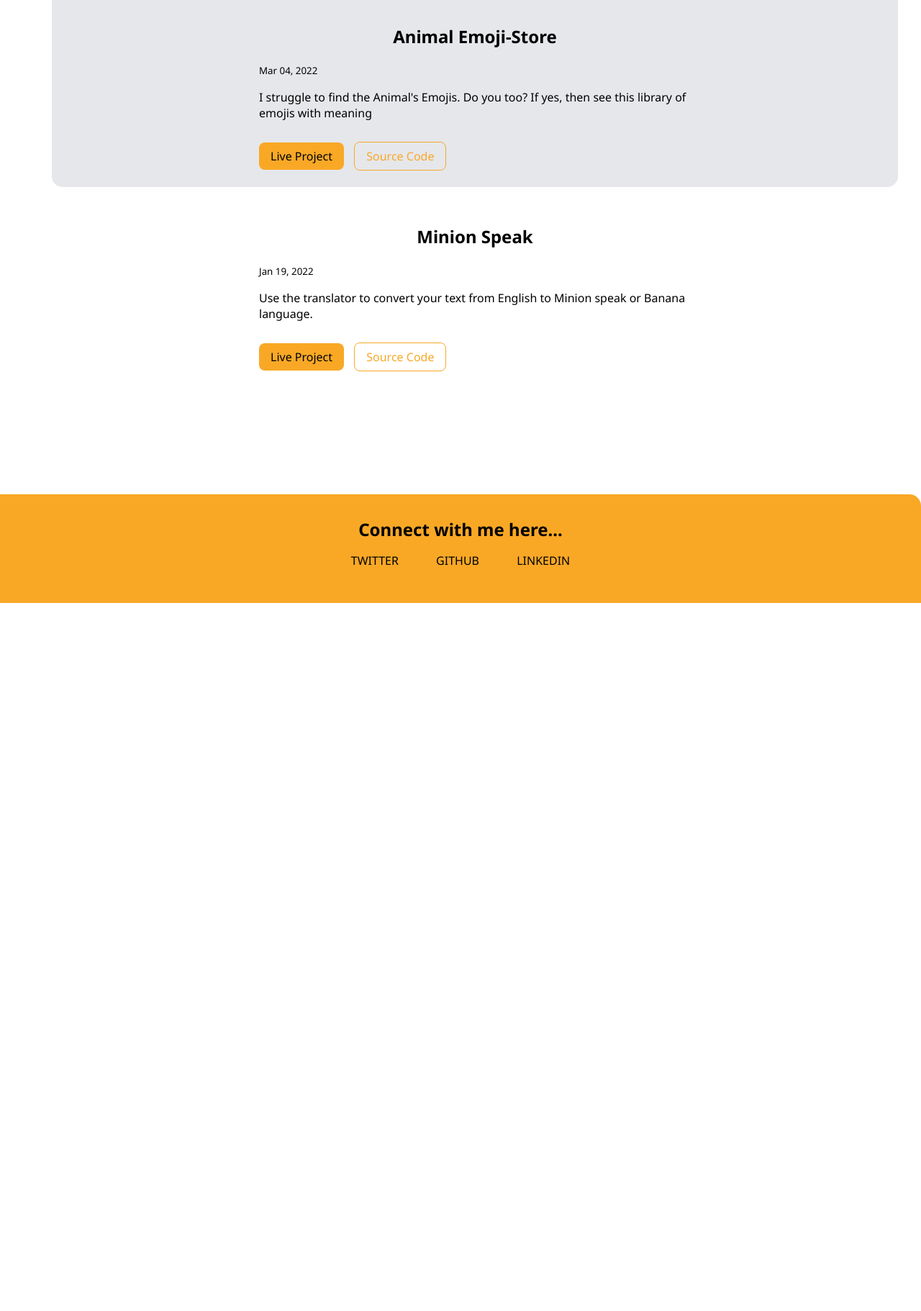
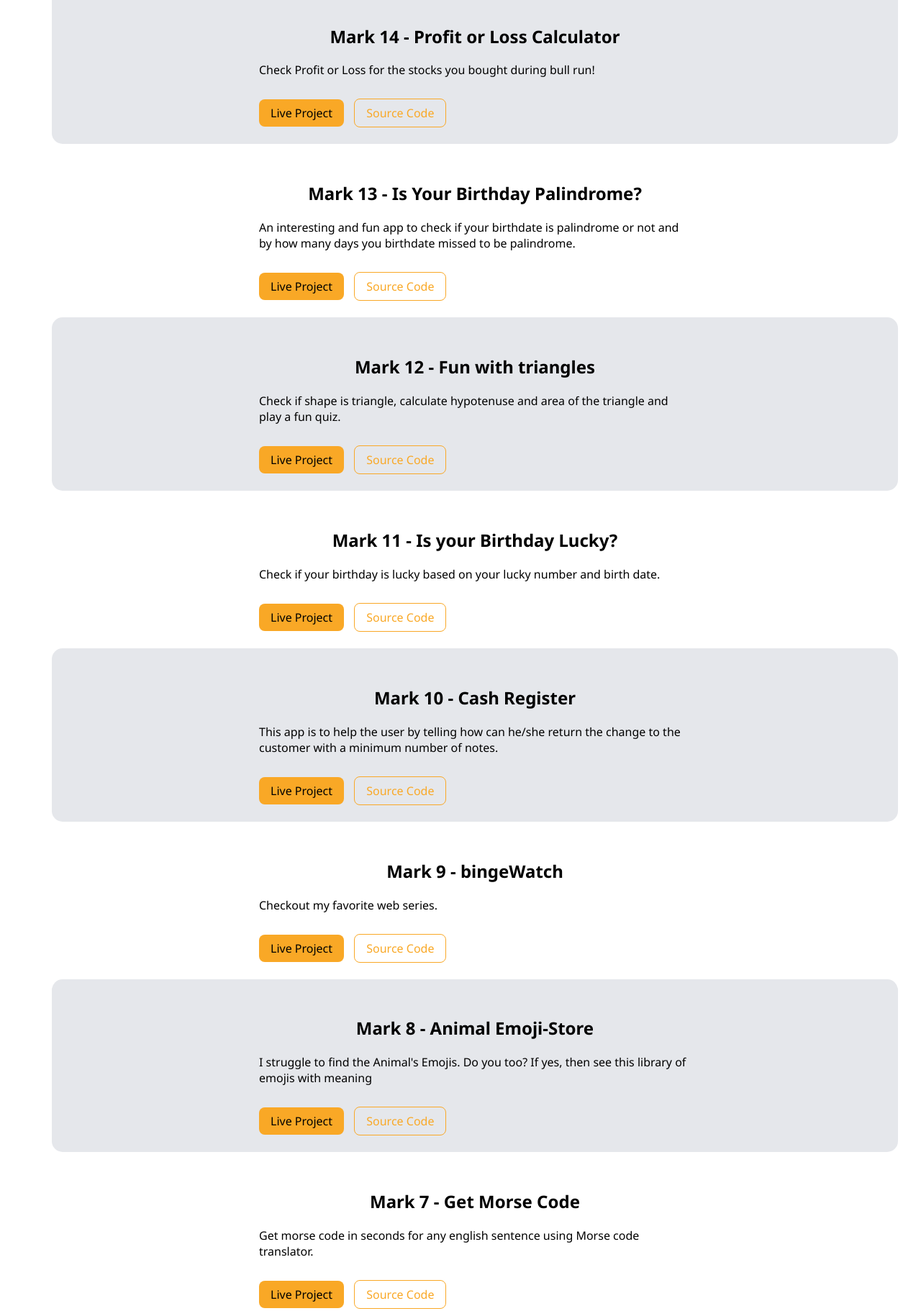
Before and after one commit to ankit1595/ankitsharma-site, a plain HTML site: page projects.html in a window 1280 px wide. Shown: the part 660-2482 px from the top of the page at 72% size. Before the commit the page ends 1498 px from the top, so only its background shows below. Drawn offline with Linux system fonts and the light colour scheme.

Commit message:
projects added

```diff
--- a/projects.html
+++ b/projects.html
@@ -1,27 +1,14 @@
 <!DOCTYPE html>
 <html lang="en">
+
 <head>
   <meta charset="UTF-8" />
   <meta http-equiv="X-UA-Compatible" content="IE=edge" />
   <meta name="viewport" content="width=device-width, initial-scale=1.0" />
   <title>Projects | Ankit Sharma</title>
-    <link
-      rel="apple-touch-icon"
-      sizes="180x180"
-      href="./images/favicon/apple-touch-icon.png"
-    />
-    <link
-      rel="icon"
-      type="image/png"
-      sizes="32x32"
-      href="./images/favicon/favicon-32x32.png"
-    />
-    <link
-      rel="icon"
-      type="image/png"
-      sizes="16x16"
-      href="./images/favicon/favicon-16x16.png"
-    />
+  <link rel="apple-touch-icon" sizes="180x180" href="./images/favicon/apple-touch-icon.png" />
+  <link rel="icon" type="image/png" sizes="32x32" href="./images/favicon/favicon-32x32.png" />
+  <link rel="icon" type="image/png" sizes="16x16" href="./images/favicon/favicon-16x16.png" />
   <link rel="manifest" href="./images/favicon/site.webmanifest" />
   <link rel="stylesheet" href="/styles.css" />
 </head>
@@ -57,25 +44,78 @@
 
       <li class="section ow">
         <div class="container container-center">
-            <h1>Animal Emoji-Store</h1>
-            <small>Mar 04, 2022</small>
+          <h1>Mark 14 - Profit or Loss Calculator</h1>
+          <!-- <small>Mar 04, 2022</small> -->
           <p>
-              I struggle to find the Animal's Emojis. Do you too? If yes, then
-              see this library of emojis with meaning
+            Check Profit or Loss for the stocks you bought during bull run!
           </p>
           <br />
-            <a
-              class="link link-primary"
-              href="https://9ilcsj.csb.app/"
-              target="_blank"
-              >Live Project</a
-            >
-            <a
-              class="link link-secondary"
-              href="https://codesandbox.io/s/animal-emoji-store-9ilcsj"
-              target="_blank"
-              >Source Code</a
-            >
+          <a class="link link-primary" href="https://stocks-console.netlify.app/" target="_blank">Live Project</a>
+          <a class="link link-secondary" href="https://github.com/ankit1595/stocks-console"
+            target="_blank">Source Code</a>
+        </div>
+      </li>
+      <!-- || -->
+
+      <li class="section">
+        <div class="container container-center">
+          <h1>Mark 13 - Is Your Birthday Palindrome?</h1>
+          <!-- <small>Mar 04, 2022</small> -->
+          <p>
+            An interesting and fun app to check if your birthdate is palindrome or not and by how many days you birthdate missed to
+            be palindrome.
+          </p>
+          <br />
+          <a class="link link-primary" href="https://palindrom-date.netlify.app/" target="_blank">Live Project</a>
+          <a class="link link-secondary" href="https://github.com/ankit1595/palindrome-bday"
+            target="_blank">Source Code</a>
+        </div>
+      </li>
+
+      <!-- || -->
+
+      <li class="section ow">
+        <div class="container container-center">
+          <h1>Mark 12 - Fun with triangles  </h1>
+          <!-- <small>Mar 04, 2022</small> -->
+          <p>
+            Check if shape is triangle, calculate hypotenuse and area of the triangle and play a fun quiz.
+          </p>
+          <br />
+          <a class="link link-primary" href="https://funnwithtriangle.netlify.app/" target="_blank">Live Project</a>
+          <a class="link link-secondary" href="https://github.com/ankit1595/fun-with-triangle"
+            target="_blank">Source Code</a>
+        </div>
+      </li>
+      <!-- || -->
+
+      <li class="section">
+        <div class="container container-center">
+          <h1>Mark 11 - Is your Birthday Lucky?</h1>
+          <!-- <small>Mar 04, 2022</small> -->
+          <p>
+            Check if your birthday is lucky based on your lucky number and birth date.
+          </p>
+          <br />
+          <a class="link link-primary" href="https://isyourbirthdayyluckyy.netlify.app/" target="_blank">Live Project</a>
+          <a class="link link-secondary" href="https://github.com/ankit1595/is-your-birthday-lucky"
+            target="_blank">Source Code</a>
+        </div>
+      </li>
+
+      <!-- || -->
+
+      <li class="section ow">
+        <div class="container container-center">
+          <h1>Mark 10 - Cash Register</h1>
+          <!-- <small>Mar 04, 2022</small> -->
+          <p>
+            This app is to help the user by telling how can he/she return the change to the customer with a minimum number of notes.
+          </p>
+          <br />
+          <a class="link link-primary" href="https://cashifyy.netlify.app/" target="_blank">Live Project</a>
+          <a class="link link-secondary" href="https://github.com/ankit1595/cash-register"
+            target="_blank">Source Code</a>
         </div>
       </li>
 
@@ -83,25 +123,96 @@
 
       <li class="section">
         <div class="container container-center">
-            <h1>Minion Speak</h1>
-            <small>Jan 19, 2022</small>
+          <h1>Mark 9 - bingeWatch</h1>
+          <!-- <small>Mar 04, 2022</small> -->
+          <p>
+            Checkout my favorite web series.
+          </p>
+          <br />
+          <a class="link link-primary" href="https://bingewatchseries.netlify.app/" target="_blank">Live Project</a>
+          <a class="link link-secondary" href="https://github.com/ankit1595/web-series-recommendation"
+            target="_blank">Source Code</a>
+        </div>
+      </li>
+
+      <!-- || -->
+
+      <li class="section ow">
+        <div class="container container-center">
+          <h1>Mark 8 - Animal Emoji-Store</h1>
+          <!-- <small>Mar 04, 2022</small> -->
+          <p>
+            I struggle to find the Animal's Emojis. Do you too? If yes, then
+            see this library of emojis with meaning
+          </p>
+          <br />
+          <a class="link link-primary" href="https://9ilcsj.csb.app/" target="_blank">Live Project</a>
+          <a class="link link-secondary" href="https://codesandbox.io/s/animal-emoji-store-9ilcsj"
+            target="_blank">Source Code</a>
+        </div>
+      </li>
+
+      <!-- || -->
+
+      <li class="section">
+        <div class="container container-center">
+          <h1>Mark 7 - Get Morse Code</h1>
+          <!-- <small>Jan 19, 2022</small> -->
+          <p>Get morse code in seconds for any english sentence using Morse code translator.
+
+          </p>
+          <br />
+          <a class="link link-primary" href="https://get-morse.netlify.app/" target="_blank">Live Project</a>
+          <a class="link link-secondary" href="https://github.com/ankit1595/morse-translator" target="_blank">Source
+            Code</a>
+        </div>
+      </li>
+      <!-- || -->
+
+      <li class="section ow">
+        <div class="container container-center">
+          <h1>Mark 6 - Minion Speak</h1>
+          <!-- <small>Jan 19, 2022</small> -->
           <p>
             Use the translator to convert your text from English to Minion
             speak or Banana language.
           </p>
           <br />
-            <a
-              class="link link-primary"
-              href="https://minionspeak-app.netlify.app/"
-              target="_blank"
-              >Live Project</a
-            >
-            <a
-              class="link link-secondary"
-              href="https://github.com/ankit1595/minion-speak-app"
-              target="_blank"
-              >Source Code</a
-            >
+          <a class="link link-primary" href="https://minionspeak-app.netlify.app/" target="_blank">Live Project</a>
+          <a class="link link-secondary" href="https://github.com/ankit1595/minion-speak-app" target="_blank">Source
+            Code</a>
+        </div>
+      </li>
+
+      <!-- || -->
+
+      <li class="section">
+        <div class="container container-center">
+          <h1>Mark 2 - Are you a Cricket Fan?</h1>
+          <!-- <small>Jan 19, 2022</small> -->
+          <p>
+            Take this fun cricket quiz if you are a 90s kid.
+          </p>
+          <br />
+          <a class="link link-primary" href="https://replit.com/@AnkitSharma50/Mark2Cricket?v=1#index.js" target="_blank">Live Project</a>
+          <a class="link link-secondary" href="https://replit.com/@AnkitSharma50/Mark2Cricket?v=1#index.js" target="_blank">Source
+            Code</a>
+        </div>
+      </li>
+
+      <!-- || -->
+
+      <li class="section ow">
+        <div class="container container-center">
+          <h1>Mark 1 - How much do you know about World?</h1>
+          <!-- <small>Jan 19, 2022</small> -->
+          <p>
+            A general quiz about the world and current affairs.
+          </p>
+          <br />
+          <a class="link link-primary" href="https://replit.com/@AnkitSharma50/GeneralCLIQuiz?v=1#index.js" target="_blank">Live Project</a>
+          <a class="link link-secondary" href="https://replit.com/@AnkitSharma50/GeneralCLIQuiz?v=1#index.js" target="_blank">Source
+            Code</a>
         </div>
       </li>
 
@@ -139,11 +250,10 @@
         <a class="link" href="https://github.com/ankit1595">GITHUB</a>
       </li>
       <li class="list-item-inline">
-          <a class="link" href="https://www.linkedin.com/in/ankit1595"
-            >LINKEDIN</a
-          >
+        <a class="link" href="https://www.linkedin.com/in/ankit1595">LINKEDIN</a>
       </li>
     </ul>
   </footer>
 </body>
+
 </html>
```
Lines whose indentation alone changed are shown as unchanged.
